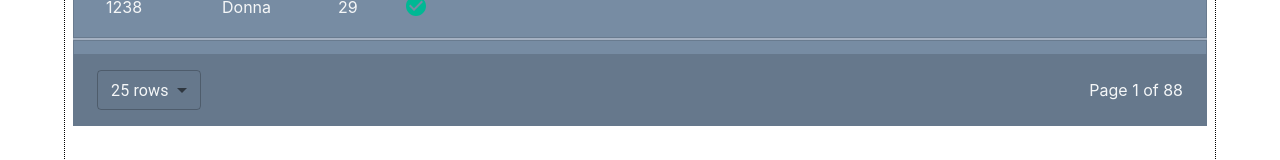
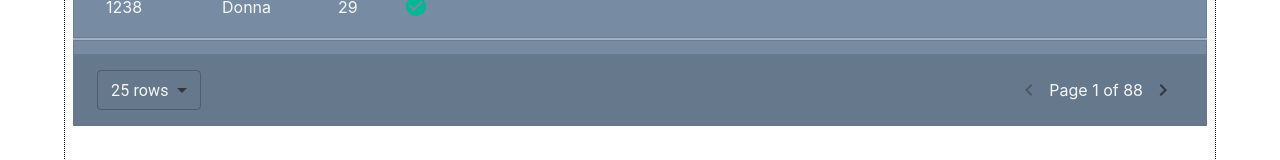
Before and after one commit to talis1999/Custom-table, a React (Create React App) app: page / in a window 1280 px wide. Shown: the part 443-603 px from the top of the page. Built offline with nearby package versions, Linux system fonts and the light colour scheme.

Commit message:
adding basic next/ prev page index control

```diff
--- a/src/components/Pagination/PageIndexControl.tsx
+++ b/src/components/Pagination/PageIndexControl.tsx
@@ -1,14 +1,44 @@
 import React from "react";
-import { Box } from "@mui/material";
+import { Box, IconButton } from "@mui/material";
+import DeleteIcon from "@mui/icons-material/Delete";
+import PrevIcon from "@mui/icons-material/ChevronLeftTwoTone";
+import NextIcon from "@mui/icons-material/ChevronRightTwoTone";
 
-import { useAppSelector } from "../../app/hooks";
-import { getPage, selectPagesLength } from "../../features/data/data";
+import { useAppSelector, useAppDispatch } from "../../app/hooks";
+import { getPage, selectPagesLength, setPage } from "../../features/data/data";
 
 const PageIndexControl: React.FC = () => {
+  const dispatch = useAppDispatch();
+
   const currentPage = useAppSelector(getPage);
   const currentPagesLength = useAppSelector(selectPagesLength);
 
-  return <Box>{`Page ${currentPage} of ${currentPagesLength}`}</Box>;
+  const goPrev = () => {
+    dispatch(setPage(currentPage - 1));
+  };
+  const goNext = () => {
+    dispatch(setPage(currentPage + 1));
+  };
+
+  return (
+    <Box sx={{ display: "flex", alignItems: "center" }}>
+      <IconButton
+        aria-label="previos"
+        onClick={goPrev}
+        disabled={currentPage === 1}
+      >
+        <PrevIcon />
+      </IconButton>
+      <Box>{`Page ${currentPage} of ${currentPagesLength}`}</Box>
+      <IconButton
+        aria-label="next"
+        onClick={goNext}
+        disabled={currentPage === currentPagesLength}
+      >
+        <NextIcon />
+      </IconButton>
+    </Box>
+  );
 };
 
 export default PageIndexControl;
--- a/src/features/data/data.ts
+++ b/src/features/data/data.ts
@@ -32,12 +32,16 @@ export const dataSlice = createSlice({
 
       },
       setLimit: (state, action: PayloadAction<number>) => {
+        state.page = 1;
         state.limit = action.payload;
+      },
+      setPage: (state, action: PayloadAction<number>) => {
+        state.page = action.payload;
       },
     }
   });
 
-export const { setRows, setLimit } = dataSlice.actions;
+export const { setRows, setLimit, setPage } = dataSlice.actions;
 
 const getRows = (state: RootState) => state.data.rows;
 
```
